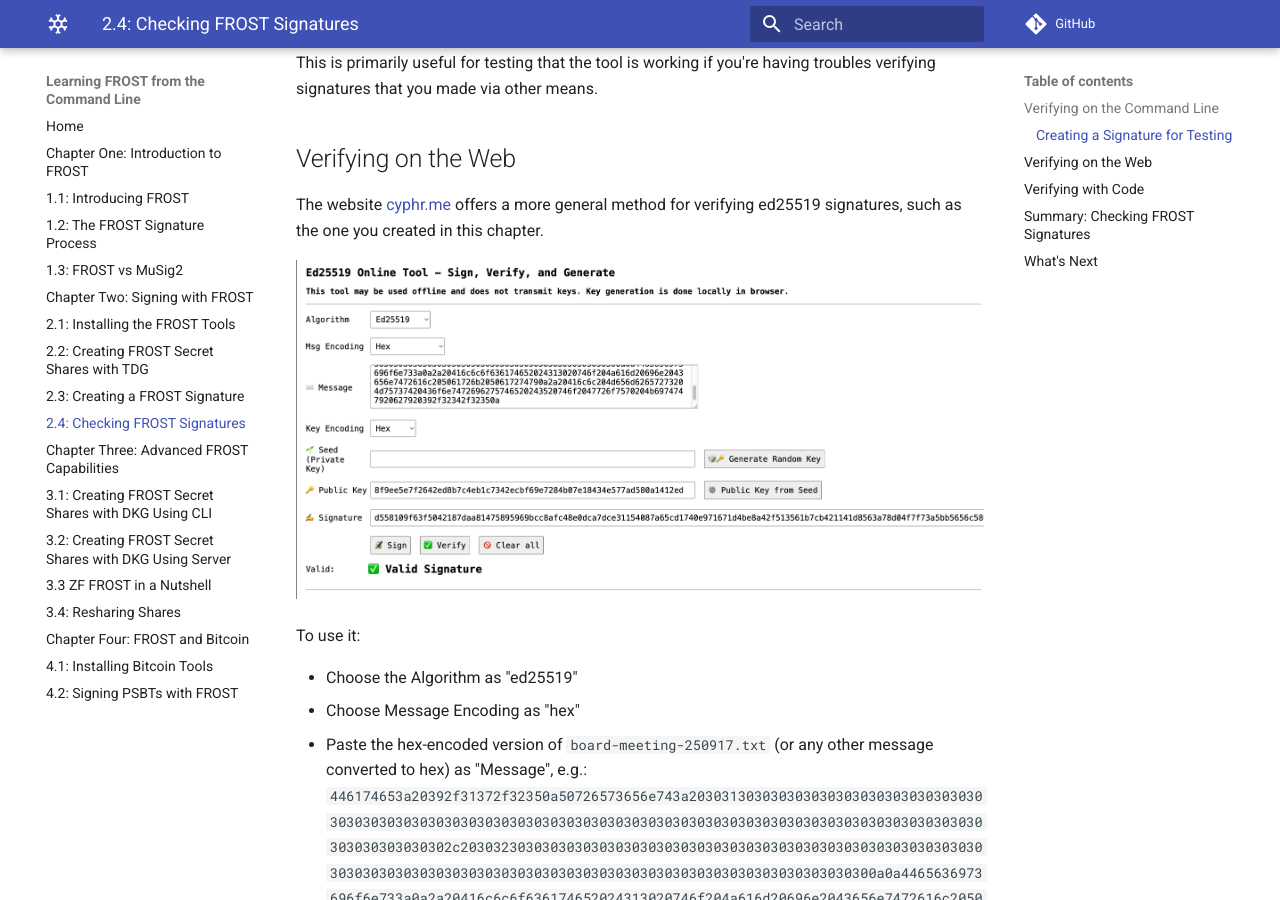
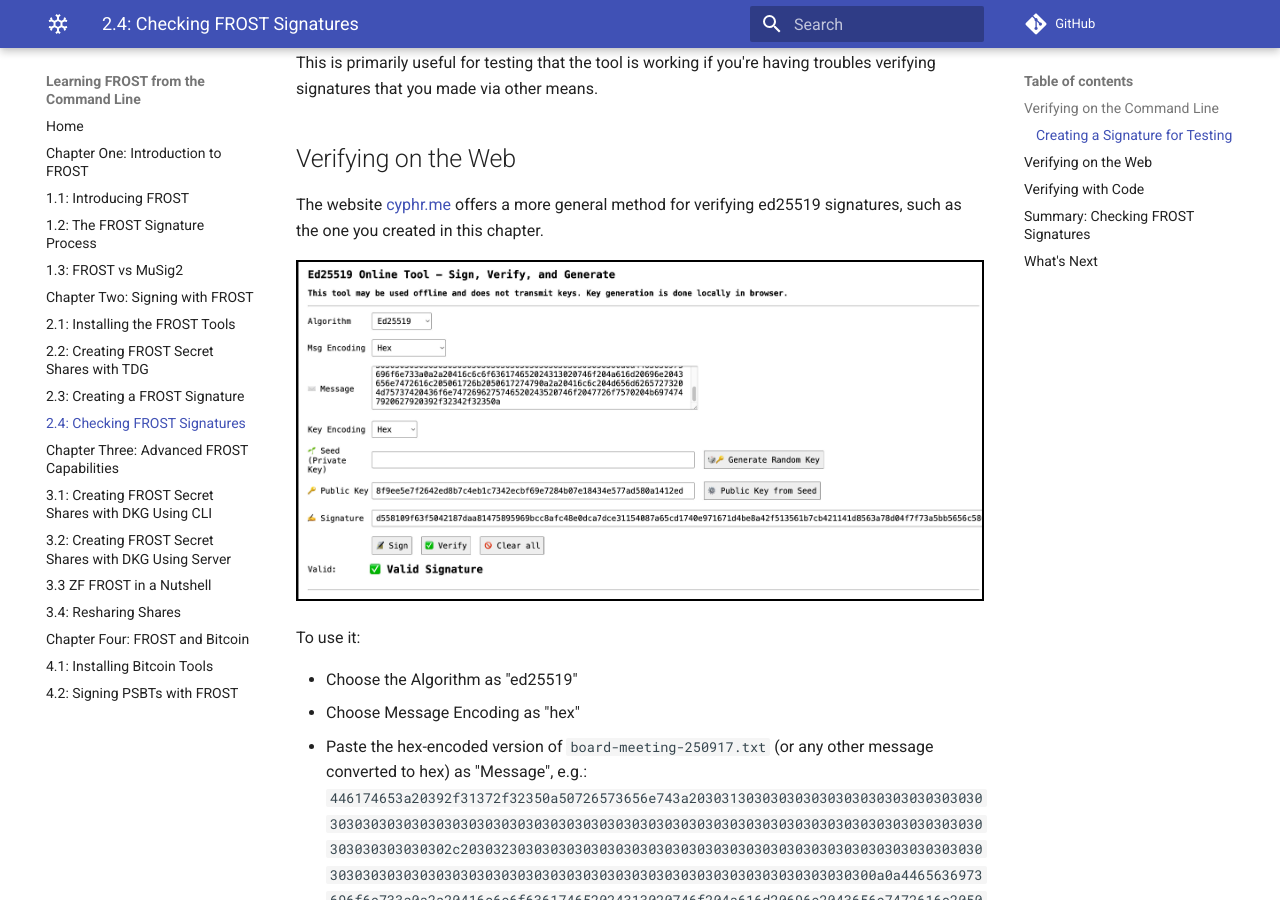
Before and after one commit to BlockchainCommons/Learning-FROST-from-the-Command-Line, an MkDocs documentation site: the page built from docs/02_4_Checking_FROST_Signature.md, in a window 1280 px wide and 900 px high, scrolled down 2045 px. Built offline with MkDocs 1.6.1 and Material for MkDocs 9.7.7, drawn with Linux system fonts in a browser that asks for light colours; comment, search, counter and statistics services are not loaded.

Commit message:
Update 02_4_Checking_FROST_Signature.md

```diff
--- a/docs/02_4_Checking_FROST_Signature.md
+++ b/docs/02_4_Checking_FROST_Signature.md
@@ -107,7 +107,7 @@
 more general method for verifying ed25519 signatures, such as the one
 you created in this chapter.
 
-<a href="https://cyphr.me/ed25519_tool/ed.html"><img src="https://raw.githubusercontent.com/BlockchainCommons/Learning-FROST-from-the-Command-Line/refs/heads/main/images/web-ed25519-validation.jpg"></a>
+<a href="https://cyphr.me/ed25519_tool/ed.html"><img src="https://raw.githubusercontent.com/BlockchainCommons/Learning-FROST-from-the-Command-Line/refs/heads/main/images/web-ed25519-validation.jpg" style="border: 2px solid black"></a>
 
 To use it:
 
```
